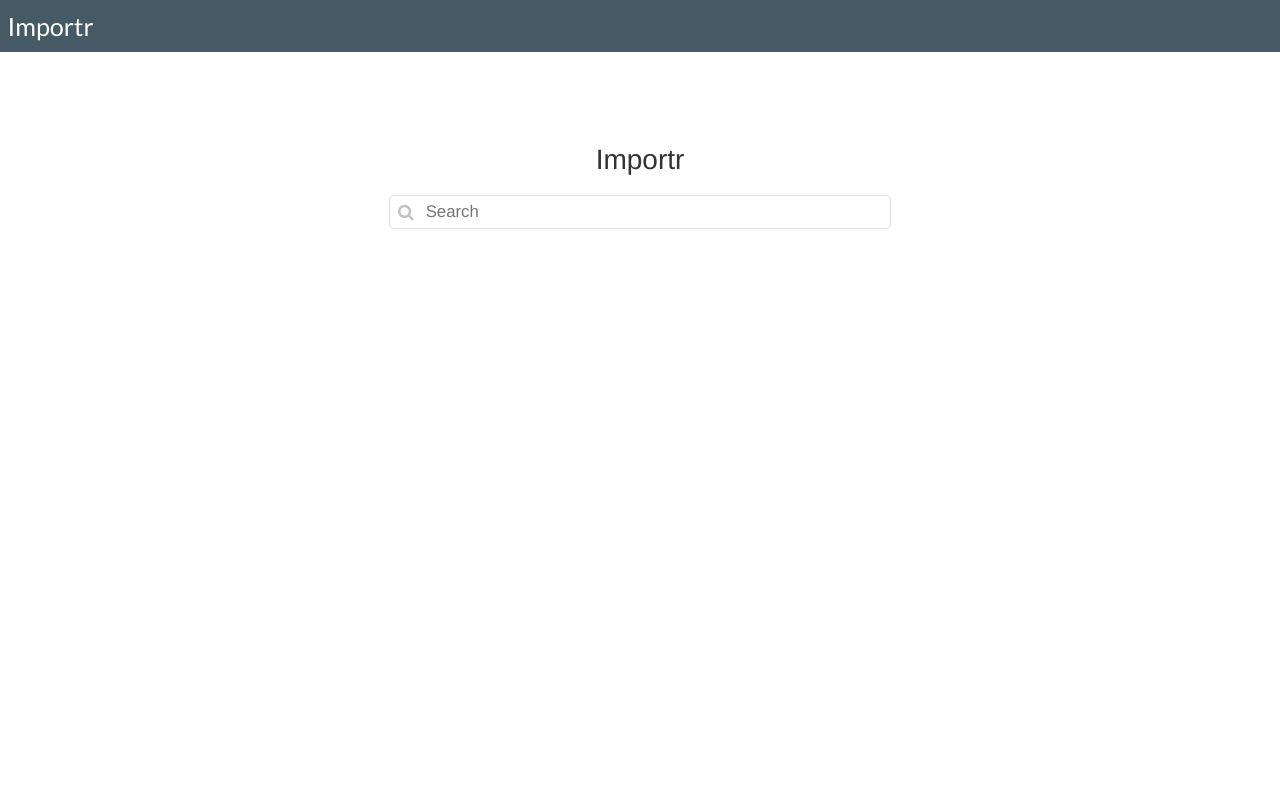
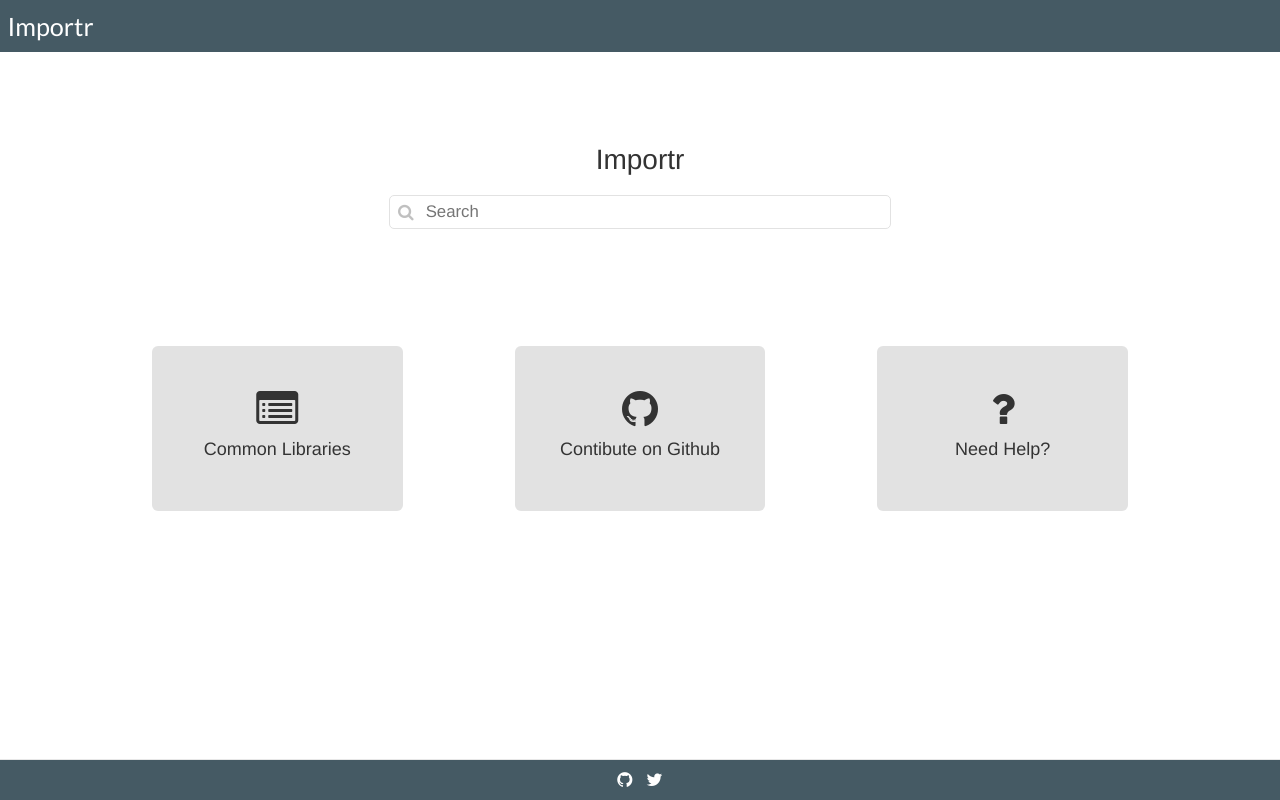
Before and after one commit to sukritchhabra/importr, a plain HTML site: page index.html in a window 1280 px wide. Drawn offline with nearby package versions, Linux system fonts and the light colour scheme; some packages are replaced by stand-ins of ours; a script that the page names is missing.

Commit message:
Adding faq section and footer, resolves #7

```diff
--- a/index.html
+++ b/index.html
@@ -44,5 +44,37 @@
             <input type="text" placeholder="Search" class="searchBar">
             <ul class="results"></ul>
         </div>
+
+        <section class="faq">
+            <div class="row">
+                <div class="thumbnail col-md-4">
+                    <div class="content-container">
+                        <span class="fa fa-list-alt"></span>
+                        <h4>Common Libraries</h4>
+                    </div>
+                </div>
+
+                <div class="thumbnail col-md-4">
+                    <div class="content-container">
+                        <span class="fa fa-github"></span>
+                        <h4>Contibute on Github</h4>
+                    </div>
+                </div>
+
+                <div class="thumbnail col-md-4">
+                    <div class="content-container">
+                        <span class="fa fa-question"></span>
+                        <h4>Need Help?</h4>
+                    </div>
+                </div>
+            </div>
+        </section>
+
+        <nav class="navbar navbar-default navbar-fixed-bottom footer">
+            <div class="container">
+                <span class="fa fa-github"></span>
+                <span class="fa fa-twitter"></span>
+            </div>
+        </nav>
     </body>
 </html>
--- a/main.css
+++ b/main.css
@@ -121,6 +121,35 @@ a:hover {
     font-size: 0.5em;
     opacity: 0.5;
 }
+
+
+/* FAQ */
+.faq {
+    margin-top: 7em;
+}
+
+    .faq .row {
+        width: 85%;
+        margin: 0 auto;
+    }
+
+        .faq .row .thumbnail {
+            padding: 1em 4em;
+            border: none;
+
+            text-align: center;
+        }
+
+        .thumbnail .content-container {
+            padding: 3em;
+            border-radius: 6px;
+
+            background-color: #e2e2e2;
+        }
+
+        .faq .fa {
+            font-size: 3em;
+        }
 
 
 
@@ -280,3 +309,13 @@ a:hover {
                     cursor: pointer;
                     opacity: 1;
                 }
+
+/* Footer */
+.footer .container {
+    text-align: center;
+    font-size: 0.7em
+}
+
+.footer .container .fa {
+    margin: 0 0.3em;
+}
--- a/main.js
+++ b/main.js
@@ -65,6 +65,8 @@ $(document).ready(function() {
      */
     function createEditRegion() {
         if ($('.editRegion').length === 0) {
+            if ( $('.faq').length === 1 ) { $('.faq').remove(); }
+
             var html = '';
             html = html + '<div class="row editRegion">';
             html = html + '    <div class="readme"></div>';
```
Also changed, not shown: main.min.js.
